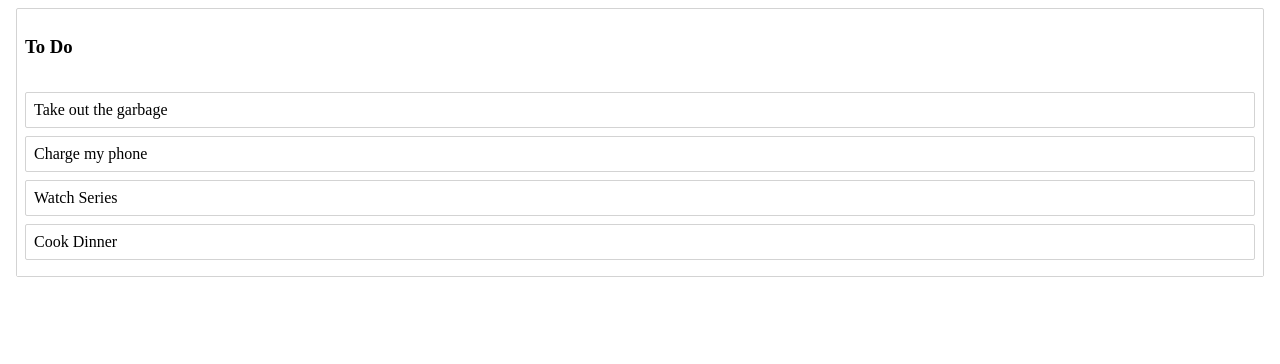
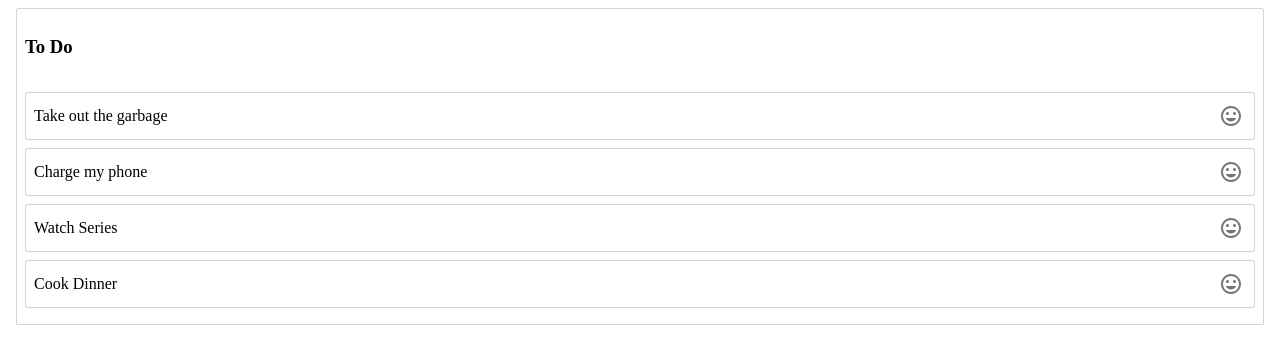
Before and after one commit to hugoandregg/retro-board, a React (Create React App) app in the folder retro-board-ui/: page / in a window 1280 px wide. Shown: the top 364 px of the page. Built offline with nearby package versions, Linux system fonts and the light colour scheme.

Commit message:
Added emoji picker with react results

```diff
--- a/retro-board-ui/package.json
+++ b/retro-board-ui/package.json
@@ -4,9 +4,12 @@
   "private": true,
   "dependencies": {
     "@atlaskit/css-reset": "6.0.2",
+    "@material-ui/core": "^4.11.0",
+    "@material-ui/icons": "^4.9.1",
     "@testing-library/jest-dom": "^4.2.4",
     "@testing-library/react": "^9.3.2",
     "@testing-library/user-event": "^7.1.2",
+    "emoji-mart": "^3.0.0",
     "react": "^16.13.1",
     "react-beautiful-dnd": "13.0.0",
     "react-dom": "^16.13.1",
--- a/retro-board-ui/src/components/task.jsx
+++ b/retro-board-ui/src/components/task.jsx
@@ -1,6 +1,10 @@
 import React from "react";
 import styled from "styled-components";
 import { Draggable } from "react-beautiful-dnd";
+import { Grid, IconButton, Popover, Chip } from "@material-ui/core"
+import InsertEmoticonIcon from '@material-ui/icons/InsertEmoticon';
+import 'emoji-mart/css/emoji-mart.css'
+import { Picker, Emoji } from 'emoji-mart';
 
 const Container = styled.div`
   border: 1px solid lightgrey;
@@ -11,6 +15,24 @@ const Container = styled.div`
 `;
 
 const Task = (props) => {
+  const [anchorEl, setAnchorEl] = React.useState(null);
+  const [selectedEmojis , setSelectedEmojis ] = React.useState([]);
+
+  const handleClick = (event) => {
+    setAnchorEl(event.currentTarget);
+  };
+
+  const handleClose = () => {
+    setAnchorEl(null);
+  };
+
+  const handleEmojiSelect = (emoji) => {
+    setSelectedEmojis([...selectedEmojis, emoji ])
+  }
+
+  const open = Boolean(anchorEl);
+  const id = open ? 'simple-popover' : undefined;
+
   return (
     <Draggable draggableId={props.task.id} index={props.index}>
       {(provided, snapshot) => (
@@ -20,7 +42,43 @@ const Task = (props) => {
           ref={provided.innerRef}
           isDragging={snapshot.isDragging}
         >
-          {props.task.content}
+          <Grid container alignItems="center">
+            <Grid container item xs={11} md={11}>{props.task.content}</Grid>
+            <Grid container justify="flex-end" item xs={1} md={1}>
+              <IconButton aria-describedby={id} aria-label="delete" style={{align:'right'}} size="small" variant="outlined" onClick={handleClick}>
+                <InsertEmoticonIcon />
+              </IconButton>
+            </Grid>
+            <Grid container item alignItems="center">
+              {selectedEmojis.map((emoji, index) => {
+
+                return <Chip
+                        key={`emoji-reaction-${index}`}
+                        variant="outlined"
+                        size="small"
+                        label={emoji.name}
+                        avatar={ <Emoji key="asd" emoji={emoji} size={20}/> } />
+                })
+              }
+            </Grid>
+          </Grid>
+          <Popover
+            ref={React.createRef()}
+            id={id}
+            open={open}
+            anchorEl={anchorEl}
+            onClose={handleClose}
+            anchorOrigin={{
+              vertical: 'bottom',
+              horizontal: 'center',
+            }}
+            transformOrigin={{
+              vertical: 'top',
+              horizontal: 'center',
+            }}
+          >
+            <Picker onSelect={handleEmojiSelect} />
+          </Popover>
         </Container>
       )}
     </Draggable>
```
Also changed, not shown: 1 other file (tests, documents, lock files or other folders).
